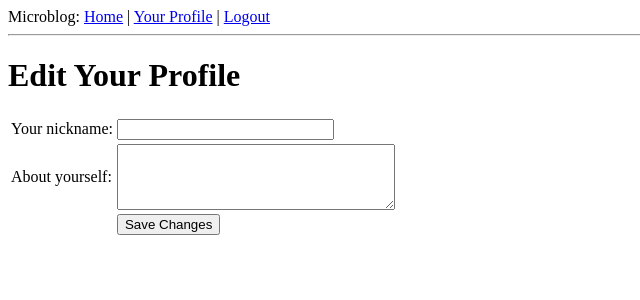
After one commit to drbothen/Flasky_tut, a Flask app: page /edit in a window 1280 px wide. The commit adds this page. Shown: the top 300 px of the page, without its empty margins (0-640 px from the left). Run offline with Flask 2, Linux system fonts and the light colour scheme; a user stored in the database is signed in; data comes from the database, SQL or seed files in the repository.

Commit message:
added required views for editing profile and nickname. Created another run script for production that has the debug flag disabled

```diff
--- /dev/null
+++ b/app/runp.py
@@ -0,0 +1,6 @@
+__author__ = 'jmagady'
+
+from app import app
+
+
+app.run(debug=False)
--- /dev/null
+++ b/app/templates/edit.html
@@ -0,0 +1,24 @@
+{% extends 'base.html' %}  <!-- extends the base layout -->
+
+{% block content %}  <!-- defines where this content will be displayed in the base layout -->
+    <h1>Edit Your Profile</h1>
+    <form action="" method="post" name="edit">  <!-- defines the form. requires method post -->
+        {{ form.hidden_tag() }}  <!-- used for CSRF prevention -->
+        <table>
+            <tr>
+                <td>Your nickname:</td>
+                <td>{{ form.nickname(size=24) }}</td>  <!-- place holder for the nickname field. defines the size of
+                 the field -->
+            </tr>
+            <tr>
+                <td>About yourself:</td>
+                <td>{{ form.about_me(cols=32, rows=4) }}</td>  <!-- place holder for the about_me field. defines the
+                size in columns and rows -->
+            </tr>
+            <tr>
+                <td></td>
+                <td><input type="submit" value="Save Changes"></td>  <!-- defines a button with type submit -->
+            </tr>
+        </table>
+    </form>
+{% endblock %}  <!-- end of content block -->
--- a/app/templates/user.html
+++ b/app/templates/user.html
@@ -11,6 +11,7 @@
                 so displays the field -->
                 {% if user.last_seen %}<p><i>Last seen on: {{ user.last_seen }}</i></p>{% endif %}  <!-- checks to see
                 if last_seen is set. if so displays the field -->
+                {% if user.id == g.user.id %}<p><a href="{{ url_for('edit') }}">Edit</a></p>{% endif %}
             </td>
         </tr>
     </table>
--- a/app/views.py
+++ b/app/views.py
@@ -1,7 +1,7 @@
 from flask import render_template, flash, redirect, session, url_for, request, g
 from flask_login import login_user, logout_user, current_user, login_required
 from app import app, db, lm, oid
-from .forms import LoginForm
+from .forms import LoginForm, EditForm
 from .models import User
 from datetime import datetime
 
@@ -94,6 +94,22 @@ def user(nickname):
                            posts=posts)  # assigns our posts variable for use in our template
 
 
+@app.route('/edit', methods=['GET', 'POST'])  # edit.html has a form and there for needs methods GET and POST
+@login_required  # Requires user to be logged in to view this page
+def edit():
+    form = EditForm()  # form equals our EditForm that we defined in our forms.py
+    if form.validate_on_submit():  # validators our form data with the validators attached to the form
+        g.user.nickname = form.nickname.data  # g.user.nickname = what was typed into the nickname field
+        g.user.about_me = form.about_me.data  # g.user.about_me = what was typed into the about_me field
+        db.session.add(g.user)  # add the data entered to the db session
+        db.session.commit()  # commit the data to the database
+        flash('Your changes have been saved.')  # display message that the changes where saved
+        return redirect(url_for('edit'))  # redirect back to the edit page
+    else:
+        form.nickname.data = g.user.nickname  # load data that is currently in g.user.nickname into nickname field
+        form.about_me.data = g.user.about_me  # load data that is currently in g.user.about_me into about_me field
+    return render_template('edit.html', form=form)  # render the page using the form EditForm
+
 @lm.user_loader
 def load_user(id):  # this function is registered with the lm using the decorator. this will be used to load a user
     return User.query.get(int(id))  # loads user from the database
```
Also changed, not shown: app/forms.py (line endings or trailing spaces).
